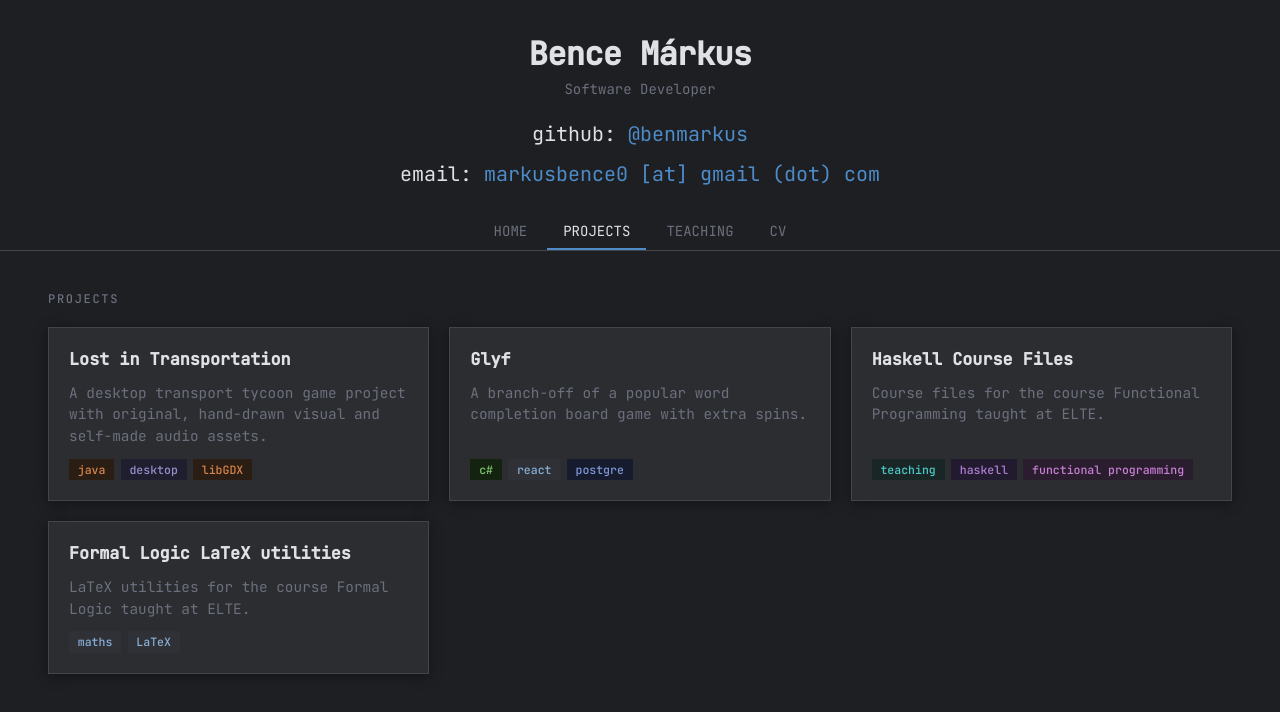
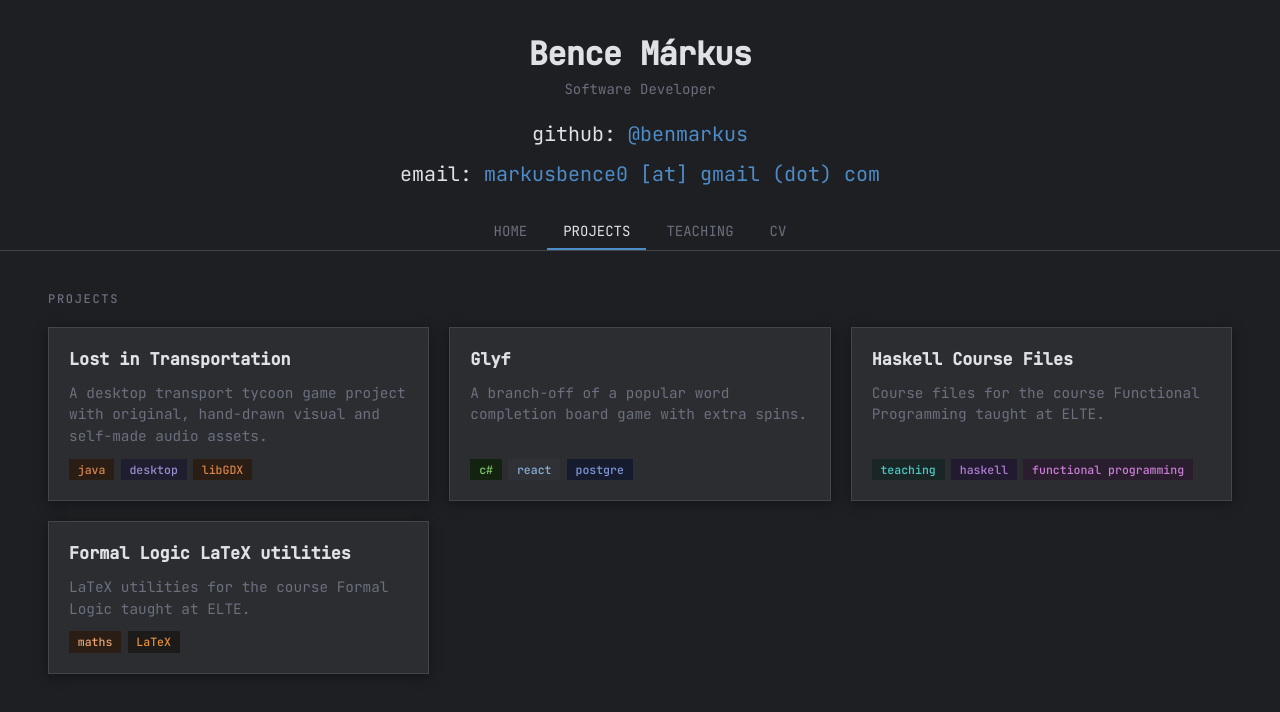
Before and after one commit to benmarkus/benmarkus.github.io, an Angular app: page /projects in a window 1280 px wide. Shown: the top 712 px of the page. Built offline with nearby package versions, Linux system fonts and the light colour scheme.

Commit message:
add scaling font size for extra large viewporst and adjust data

```diff
--- a/src/app/features/projects/project-card/project-card.css
+++ b/src/app/features/projects/project-card/project-card.css
@@ -80,3 +80,5 @@
 .tag[data-tag="libGDX"]              { background: #2a1e14; color: #d9844a; }
 .tag[data-tag="c#"]                  { background: #142310; color: #7dc76a; }
 .tag[data-tag="postgre"]             { background: #161b2e; color: #8098d9; }
+.tag[data-tag="maths"]               { background: #2a1e14; color: #e7a376; }
+.tag[data-tag="LaTeX"]               { background: #1d1b1a; color: #e68f38; }
--- a/src/data/projects.json
+++ b/src/data/projects.json
@@ -23,7 +23,7 @@
   {
     "id": 4,
     "title": "Formal Logic LaTeX utilities",
-    "url": "https://github.com/benmarkus/benmarkus.github.io",
+    "url": "https://github.com/benmarkus/formal-logic-latex-utilities",
     "description": "LaTeX utilities for the course Formal Logic taught at ELTE.",
     "tags": ["maths", "LaTeX"]
   }
--- a/src/styles.css
+++ b/src/styles.css
@@ -28,6 +28,7 @@
 }
 
 html {
+  font-size: clamp(1rem, 1.12vw, 1.5rem);
   scrollbar-width: none;
   -ms-overflow-style: none;
 }
```
